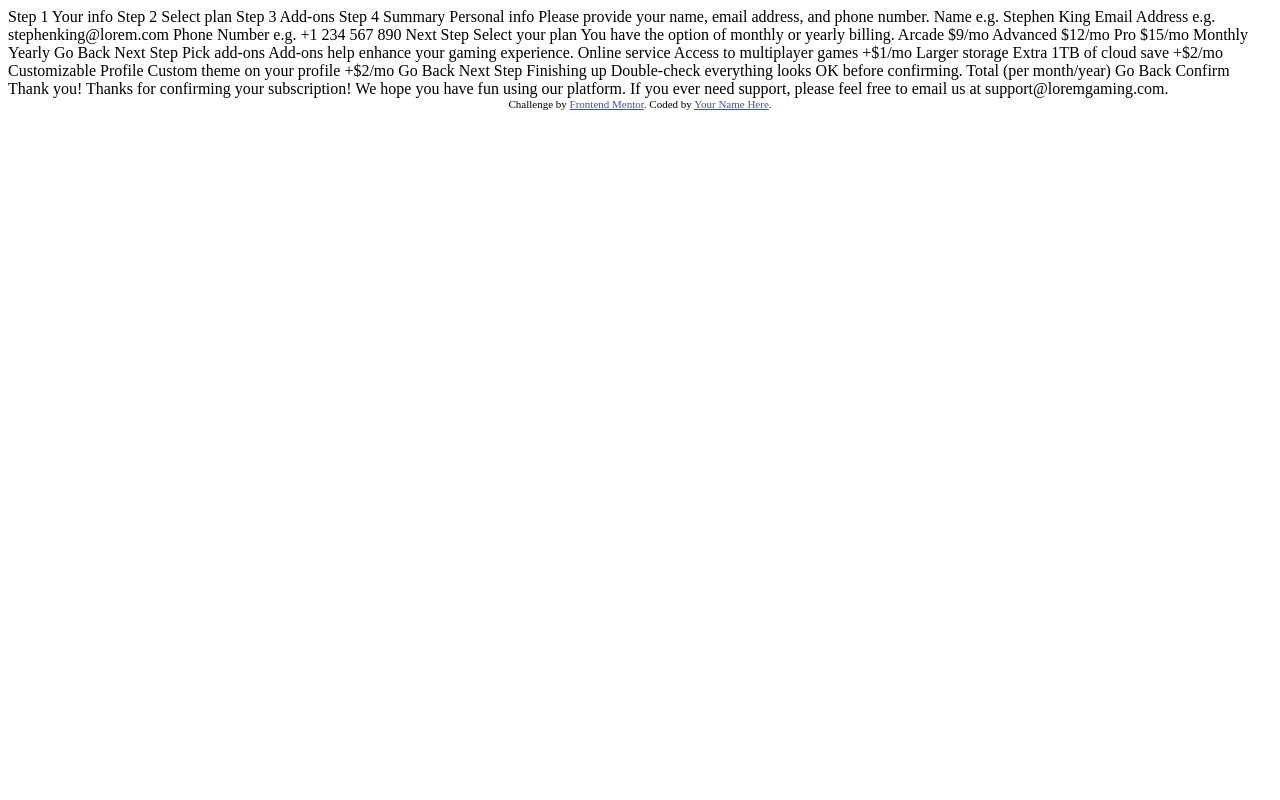
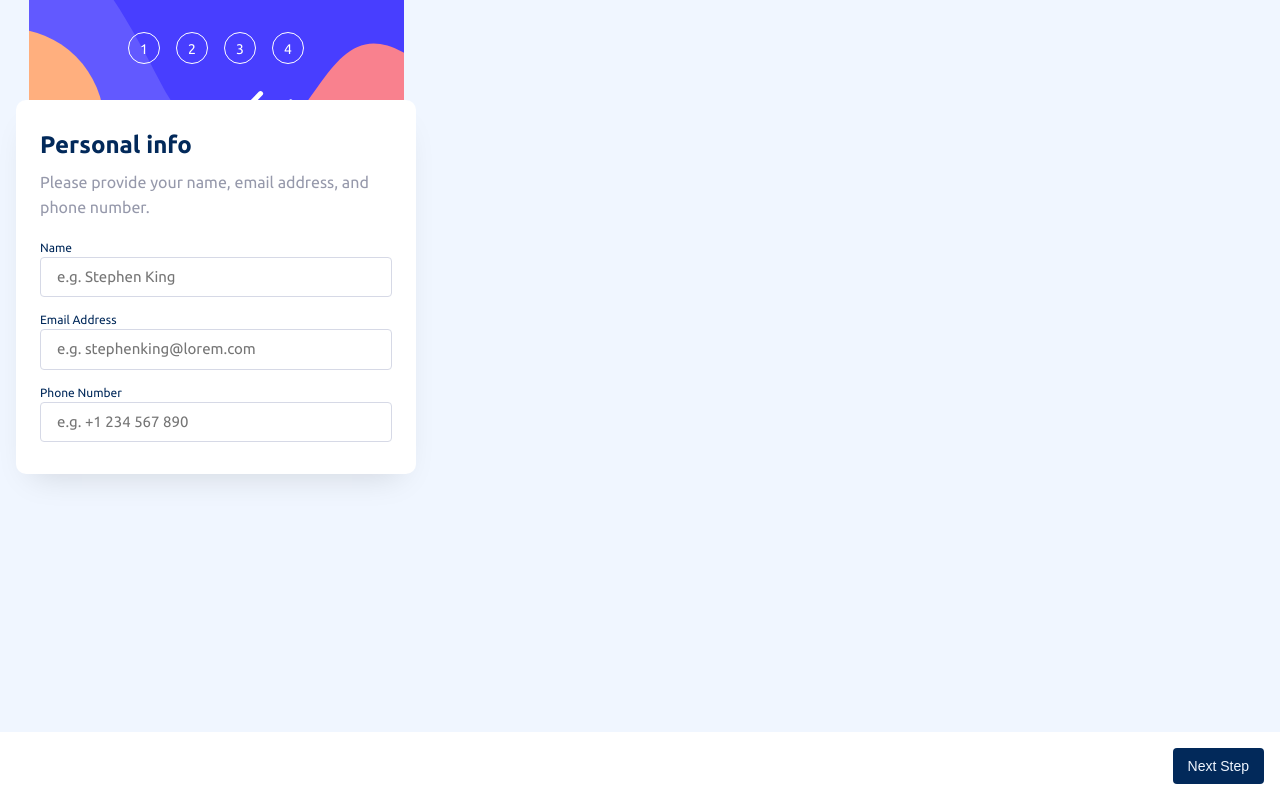
Before and after one commit to byronbyron/multi-step-form, a plain HTML site: page index.html in a window 1280 px wide. Drawn offline with Linux system fonts and the light colour scheme.

Commit message:
Add initial layout styles and step navigation functionality

```diff
--- a/index.html
+++ b/index.html
@@ -8,119 +8,175 @@
 
     <title>Frontend Mentor | Multi-step form</title>
 
-  <!-- Feel free to remove these styles or customise in your own stylesheet 👍 -->
-  <style>
-    .attribution { font-size: 11px; text-align: center; }
-    .attribution a { color: hsl(228, 45%, 44%); }
-  </style>
+    <link rel="stylesheet" href="./styles.css">
 </head>
 <body>
 
-  <!-- Sidebar start -->
+    <main>
+        <aside class="sidebar container">
+            <ol class="steps-list">
+                <li>
+                    <span>Step 1</span>
+                    <span>Your info</span>
+                </li>
 
-  Step 1
-  Your info
+                <li>
+                    <span>Step 2</span>
+                    <span>Select plan</span>
+                </li>
 
-  Step 2
-  Select plan
+                <li>
+                    <span>Step 3</span>
+                    <span>Add-ons</span>
+                </li>
 
-  Step 3
-  Add-ons
+                <li>
+                    <span>Step 4</span>
+                    <span>Summary</span>
+                </li>
+            </ol>
+        </aside>
 
-  Step 4
-  Summary
+        <div class="container">
+            <form action="" id="form" class="form">
+                <div class="form-step active">
+                    <div class="text">
+                        <h2>Personal info</h2>
+                        <p>Please provide your name, email address, and phone number.</p>
+                    </div>
 
-  <!-- Sidebar end -->
+                    <div class="form-group">
+                        <label class="form-label" for="name">Name</label>
+                        <input class="form-control" type="text" name="name" placeholder="e.g. Stephen King">
+                    </div>
 
-  <!-- Step 1 start -->
+                    <div class="form-group">
+                        <label class="form-label" for="email">Email Address</label>
+                        <input class="form-control" type="text" name="email" placeholder="e.g. stephenking@lorem.com">
+                    </div>
 
-  Personal info
-  Please provide your name, email address, and phone number.
+                    <div class="form-group">
+                        <label class="form-label" for="phone">Phone Number</label>
+                        <input class="form-control" type="text" name="phone" placeholder="e.g. +1 234 567 890">
+                    </div>
 
-  Name
-  e.g. Stephen King
+                    <div class="form-buttons">
+                        <button type="button" class="next-step">Next Step</button>
+                    </div>
+                </div>
 
-  Email Address
-  e.g. stephenking@lorem.com
+                <div class="form-step">
+                    <div class="text">
+                        <h2>Select your plan</h2>
+                        <p>You have the option of monthly or yearly billing.</p>
+                    </div>
 
-  Phone Number
-  e.g. +1 234 567 890
+                    <div class="form-check">
+                        <label class="form-check-label" for="arcade">
+                            <span>Arcade</span>
+                            <span>$9/mo</span>
+                        </label>
+                        <input class="form-check-input" type="radio" name="plan" id="arcade" value="arcade">
+                    </div>
 
-  Next Step
+                    <div class="form-check">
+                        <label class="form-check-label" for="advanced">
+                            <span>Advanced</span>
+                            <span>$12/mo</span>
+                        </label>
+                        <input class="form-check-input" type="radio" name="plan" id="advanced" value="arcade">
+                    </div>
 
-  <!-- Step 1 end -->
+                    <div class="form-check">
+                        <label class="form-check-label" for="pro">
+                            <span>Pro</span>
+                            <span>$15/mo</span>
+                        </label>
+                        <input class="form-check-input" type="radio" name="plan" id="pro" value="pro">
+                    </div>
 
-  <!-- Step 2 start -->
+                    <div>
+                        <span>Monthly</span>
+                        <span>Yearly</span>
+                    </div>
 
-  Select your plan
-  You have the option of monthly or yearly billing.
+                    <div class="form-buttons">
+                        <button type="button" class="prev-step">Go Back</button>
+                        <button type="button" class="next-step">Next Step</button>
+                    </div>
+                </div>
 
-  Arcade
-  $9/mo
+                <div class="form-step">
+                    <div class="text">
+                        <h2>Pick add-ons</h2>
+                        <p>Add-ons help enhance your gaming experience.</p>
+                    </div>
 
-  Advanced
-  $12/mo
+                    <div class="form-check">
+                        <label class="form-check-label" for="online_service">
+                            <span>Online service</span>
+                            <span>Access to multiplayer games</span>
+                            <span>+$1/mo</span>
+                        </label>
+                        <input class="form-check-input" type="checkbox" value="online_service" id="online_service">
+                    </div>
 
-  Pro
-  $15/mo
+                    <div class="form-check">
+                        <label class="form-check-label" for="larger_storage">
+                            <span>Larger storage</span>
+                            <span>Extra 1TB of cloud save</span>
+                            <span>+$2/mo</span>
+                        </label>
+                        <input class="form-check-input" type="checkbox" value="larger_storage" id="larger_storage">
+                    </div>
 
-  Monthly
-  Yearly
+                    <div class="form-check">
+                        <label class="form-check-label" for="customizable_profile">
+                            <span>Customizable Profile</span>
+                            <span>Custom theme on your profile</span>
+                            <span>+$2/mo</span>
+                        </label>
+                        <input class="form-check-input" type="checkbox" value="customizable_profile" id="customizable_profile">
+                    </div>
 
-  Go Back
-  Next Step
+                    <div class="form-buttons">
+                        <button type="button" class="prev-step">Go Back</button>
+                        <button type="button" class="next-step">Next Step</button>
+                    </div>
+                </div>
 
-  <!-- Step 2 end -->
-
-  <!-- Step 3 start -->
-
-  Pick add-ons
-  Add-ons help enhance your gaming experience.
-
-  Online service
-  Access to multiplayer games
-  +$1/mo
-
-  Larger storage
-  Extra 1TB of cloud save
-  +$2/mo
-
-  Customizable Profile
-  Custom theme on your profile
-  +$2/mo
-
-  Go Back
-  Next Step
-
-  <!-- Step 3 end -->
-
-  <!-- Step 4 start -->
-
-  Finishing up
-  Double-check everything looks OK before confirming.
+                <div class="form-step">
+                    <div class="text">
+                        <h2>Finishing up</h2>
+                        <p>Double-check everything looks OK before confirming.</p>
+                    </div>
 
                     <!-- Dynamically add subscription and add-on selections here -->
 
-  Total (per month/year)
+                    <p>Total (per month/year)</p>
 
-  Go Back
-  Confirm
+                    <div class="form-buttons">
+                        <button type="button" class="prev-step">Go Back</button>
+                        <button type="button" class="next-step">Confirm</button>
+                    </div>
+                </div>
 
-  <!-- Step 4 end -->
+                <div class="form-step">
+                    <div class="text">
+                        <h2>Thank you!</h2>
 
-  <!-- Step 5 start -->
+                        <p>Thanks for confirming your subscription! We hope you have fun using our platform. If you ever need support, please feel free to email us at support@loremgaming.com.</p>
+                    </div>
+                </div>
+            </form>
+        </div>
+    </main>
 
-  Thank you!
-
-  Thanks for confirming your subscription! We hope you have fun
-  using our platform. If you ever need support, please feel free
-  to email us at support@loremgaming.com.
-
-  <!-- Step 5 end -->
-
-  <div class="attribution">
+    <footer class="attribution">
         Challenge by <a href="https://www.frontendmentor.io?ref=challenge" target="_blank">Frontend Mentor</a>.
         Coded by <a href="#">Your Name Here</a>.
-  </div>
+    </footer>
+
+    <script src="script.js"></script>
 </body>
 </html>
--- /dev/null
+++ b/script.js
@@ -0,0 +1,36 @@
+const form = document.getElementById('form');
+const steps = Array.from(document.querySelectorAll('.form-step'));
+const nextButtons = document.querySelectorAll('.next-step');
+const prevButtons = document.querySelectorAll('.prev-step');
+let currentStep = 0;
+
+steps[currentStep].classList.add('active');
+
+function updateStep(step) {
+    steps.forEach((el, index) => {
+        el.classList.toggle('active', index === step);
+    });
+}
+
+nextButtons.forEach(button => {
+    button.addEventListener('click', () => {
+        if (currentStep < steps.length - 1) {
+            currentStep++;
+            updateStep(currentStep);
+        }
+    });
+});
+
+prevButtons.forEach(button => {
+    button.addEventListener('click', () => {
+        if (currentStep > 0) {
+            currentStep--;
+            updateStep(currentStep);
+        }
+    });
+});
+
+form.addEventListener('submit', (e) => {
+    e.preventDefault();
+    console.log('Show summary page');
+});
--- /dev/null
+++ b/styles.css
@@ -0,0 +1,162 @@
+@import url('https://fonts.googleapis.com/css2?family=Ubuntu:ital,wght@0,300;0,400;0,500;0,700;1,300;1,400;1,500;1,700&display=swap');
+
+:root {
+    --marine-blue: hsl(213, 96%, 18%);
+    --purplish-blue: hsl(243, 100%, 62%);
+    --pastel-blue: hsl(228, 100%, 84%);
+    --light-blue: hsl(206, 94%, 87%);
+    --strawberry-red: hsl(354, 84%, 57%);
+
+    --cool-gray: hsl(231, 11%, 63%);
+    --light-gray: hsl(229, 24%, 87%);
+    --magnolia: hsl(217, 100%, 97%);
+    --alabaster: hsl(231, 100%, 99%);
+    --white: hsl(0, 0%, 100%);
+}
+
+*, *::before, *::after {
+    box-sizing: border-box;
+}
+
+body {
+    font-family: "Ubuntu", sans-serif;
+    font-weight: 400;
+    font-style: normal;
+    display: flex;
+    min-height: 100vh;
+    background-color: var(--magnolia);
+    margin: 0;
+}
+
+h1, h2 {
+    margin-top: 0;
+    margin-bottom: 0.75rem;
+    color: var(--marine-blue);
+}
+
+p {
+    margin-top: 0;
+}
+
+.text {
+    line-height: 1.6rem;
+    color: var(--cool-gray);
+}
+
+.container {
+    padding-left: 1rem;
+    padding-right: 1rem;
+}
+
+.sidebar {
+    min-height: 172px;
+    padding-top: 2rem;
+    background: url('./assets/images/bg-sidebar-mobile.svg') no-repeat top center;
+}
+
+.steps-list {
+    margin: 0;
+    padding: 0;
+    counter-reset: item;
+    list-style: none;
+    display: flex;
+    justify-content: center;
+    gap: 1rem;
+}
+
+.steps-list li::before {
+    content: counter(item);
+    counter-increment: item;
+    font-size: 0.875rem;
+    display: inline-block;
+    width: 2rem;
+    height: 2rem;
+    text-align: center;
+    line-height: 2rem;
+    color: var(--white);
+    border: 1px solid var(--white);
+    border-radius: 100%;
+}
+
+.steps-list span {
+    display: none;
+}
+
+.form {
+    max-width: 400px;
+    margin: -4.5rem auto 0;
+    padding: 2rem 1.5rem 1.25rem;
+    border-radius: 10px;
+    background-color: var(--white);
+    box-shadow: 0 1rem 2rem -1rem rgba(0, 0, 0, 0.15);
+}
+
+.form-group {
+    margin-bottom: 0.75rem;
+}
+
+.form-label {
+    font-size: 0.75rem;
+    line-height: 1.5;
+    color: var(--marine-blue);
+}
+
+.form-control {
+    font-family: inherit;
+    font-size: 15px;
+    font-weight: 400;
+    line-height: 1.5;
+    display: block;
+    width: 100%;
+    padding: 0.5rem 1rem;
+    appearance: none;
+    border: 1px solid var(--light-gray);
+    border-radius: 0.25rem;
+}
+
+.form-step {
+    display: none;
+}
+
+.form-step.active {
+    display: block;
+}
+
+.form-buttons {
+    position: fixed;
+    bottom: 0;
+    left: 0;
+    right: 0;
+    padding: 1rem;
+    background: var(--white);
+    display: flex;
+}
+
+.next-step {
+    background-color: var(--marine-blue);
+    margin-left: auto;
+    color: var(--magnolia);
+}
+
+button {
+    font-size: 0.875rem;
+    padding: 10px 15px;
+    border: none;
+    background-color: #28a745;
+    color: white;
+    border-radius: 0.25rem;
+    cursor: pointer;
+}
+
+button.prev-step {
+    background-color: #007bff;
+}
+
+button:disabled {
+    background-color: #ccc;
+    cursor: not-allowed;
+}
+
+.hidden { display: none; }
+.attribution { display: none; font-size: 11px; text-align: center; }
+.attribution a { color: hsl(228, 45%, 44%); }
```
Lines whose indentation alone changed are shown as unchanged.
